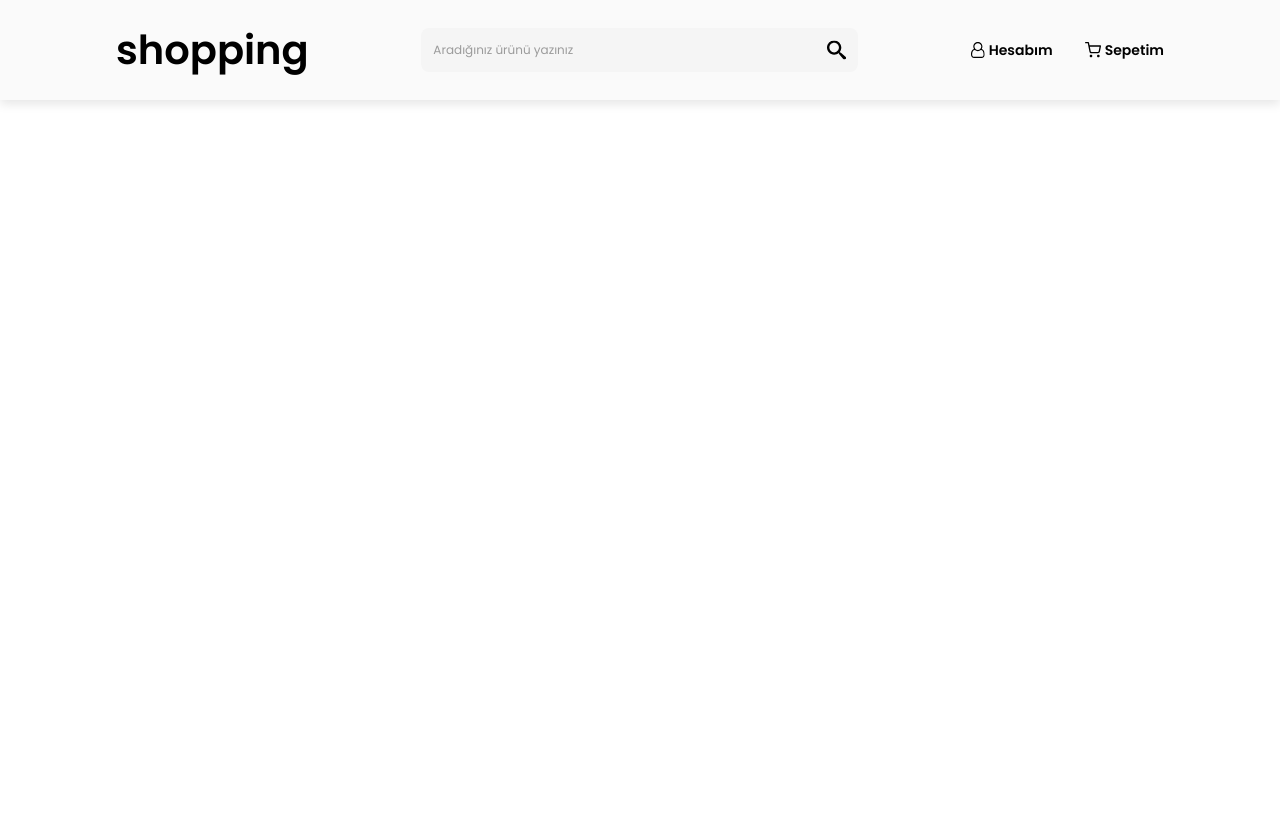
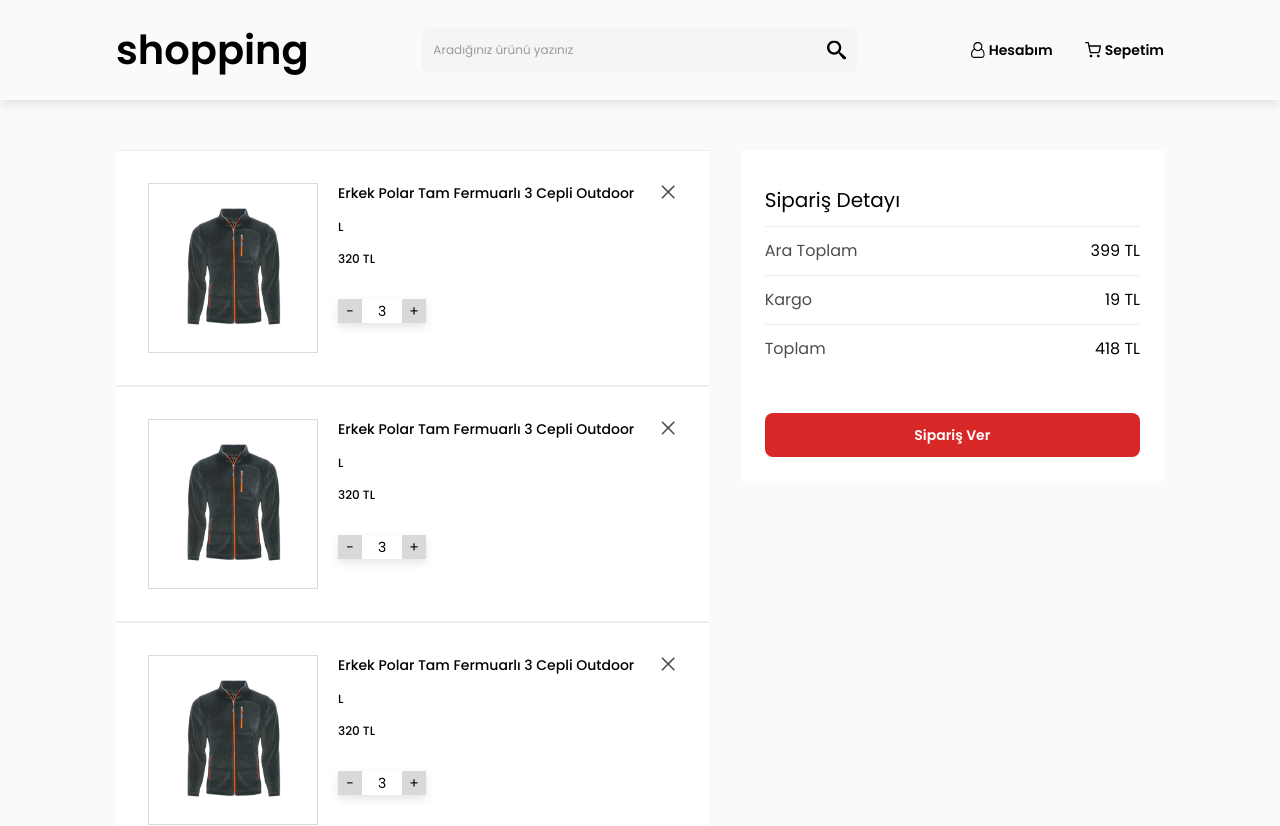
Before and after one commit to mehmetaliayvaz/shopping, a React (Create React App) app: page /shopping-cart in a window 1280 px wide. Shown: the top 826 px of the page. Before the commit the page ends 800 px from the top, so only its background shows below. Built offline with nearby package versions, Linux system fonts and the light colour scheme.

Commit message:
shopping-cart-page edited

```diff
--- a/src/App.jsx
+++ b/src/App.jsx
@@ -1,5 +1,6 @@
 import TheHeader from "./components/TheHeader";
 import HomePage from "./pages/HomePage";
+import ShoppingCart from "./pages/ShoppingCartPage";
 import ProductDetailPage from "./pages/ProductDetailPage";
 import { Routes, Route } from "react-router-dom";
 
@@ -10,6 +11,7 @@ function App() {
       <Routes>
         <Route path="/" element={<HomePage />} />
         <Route path="/product-detail" element={<ProductDetailPage />} />
+        <Route path="/shopping-cart" element={<ShoppingCart />} />
       </Routes>
     </div>
   );
--- /dev/null
+++ b/src/components/OrderDetail.jsx
@@ -0,0 +1,28 @@
+function OrderDetail() {
+  return (
+    <div className="bg-white p-6">
+      <div className="py-3">
+        <h2 className="text-xl">Sipariş Detayı</h2>
+      </div>
+      <div className="mb-10">
+        <div className="py-3 flex justify-between border-t border-gray-200">
+          <h3 className="text-gray-700">Ara Toplam</h3>
+          <span>399 TL</span>
+        </div>
+        <div className="py-3 flex justify-between border-t border-gray-200">
+          <h3 className="text-gray-700">Kargo</h3>
+          <span>19 TL</span>
+        </div>
+        <div className="py-3 flex justify-between border-t border-gray-200">
+          <h3 className="text-gray-700">Toplam</h3>
+          <span>418 TL</span>
+        </div>
+      </div>
+      <div>
+        <button className="btn-primary w-full py-3">Sipariş Ver</button>
+      </div>
+    </div>
+  )
+}
+
+export default OrderDetail
--- /dev/null
+++ b/src/components/ProductCount.jsx
@@ -0,0 +1,11 @@
+function ProductCount() {
+  return (
+    <div className="text-sm inline-flex shadow-md">
+      <button className="bg-gray-300 w-6 h-6 flex justify-center items-center">-</button>
+      <div className="w-10 flex items-center justify-center">3</div>
+      <button className="bg-gray-300 w-6 h-6 flex justify-center items-center">+</button>
+    </div>
+  )
+}
+
+export default ProductCount
--- /dev/null
+++ b/src/components/ShoppingCartProduct.jsx
@@ -0,0 +1,29 @@
+import ProductCount from "./ProductCount";
+import CloseIcon from "./icon/CloseIcon";
+
+function ShoppingCartProduct() {
+  return (
+    <div className="bg-white p-8 border-y border-gray-200 flex justify-between">
+      <div className="flex">
+        <div className="w-[170px] aspect-square p-3 border border-gray-300 mr-5 flex justify-center items-center">
+          <img src="/img/product-example.png" className="max-h-[100%] w-auto" alt="" />
+        </div>
+        <div>
+          <div className="mb-8 flex flex-col">
+            <h2 className="text-sm font-medium mb-4">Erkek Polar Tam Fermuarlı 3 Cepli Outdoor</h2>
+            <span className="text-xs font-medium mb-4">L</span>
+            <span className="text-xs font-medium">320 TL</span>
+          </div>
+          <ProductCount />
+        </div>
+      </div>
+      <div>
+        <button>
+          <CloseIcon size="17" />
+        </button>
+      </div>
+    </div>
+  )
+}
+
+export default ShoppingCartProduct
--- /dev/null
+++ b/src/components/icon/CloseIcon.jsx
@@ -0,0 +1,18 @@
+function CloseIcon(props) {
+  return (
+    <svg
+      width={props.size}
+      height={props.size}
+      viewBox="0 0 17 17"
+      fill="none"
+      xmlns="http://www.w3.org/2000/svg"
+    >
+      <path
+        d="M8.15092 7.86189L2.5166 2.20456L1.38989 3.33587L7.02422 8.9932L1.38989 14.6505L2.5166 15.7818L8.15092 10.1245L13.7852 15.7818L14.9119 14.6505L9.27762 8.9932L14.9119 3.33587L13.7852 2.20456L8.15092 7.86189Z"
+        fill="#4E4E4E"
+      />
+    </svg>
+  );
+}
+
+export default CloseIcon;
--- a/src/pages/ProductDetailPage.jsx
+++ b/src/pages/ProductDetailPage.jsx
@@ -1,4 +1,5 @@
 import ProductSlider from "../components/ProductSlider"
+import ProductCount from "../components/ProductCount"
 
 function ProductDetailPage() {
   const productSm = Array.from({ length: 4 })
@@ -29,11 +30,7 @@ function ProductDetailPage() {
               </div>
               <div className="mb-8 flex items-center">
                 <span className="font-semibold text-3xl mr-10">14890 TL</span>
-                <div className="text-sm flex shadow-md">
-                  <button className="bg-gray-300 w-6 h-6 flex justify-center items-center">-</button>
-                  <div className="w-10 flex items-center justify-center">3</div>
-                  <button className="bg-gray-300 w-6 h-6 flex justify-center items-center">+</button>
-                </div>
+                <ProductCount />
               </div>
               <div className="mb-8">
                 <button className="btn-primary px-8 py-2">
--- /dev/null
+++ b/src/pages/ShoppingCartPage.jsx
@@ -0,0 +1,34 @@
+import ShoppingCartProduct from "../components/ShoppingCartProduct";
+import OrderDetail from "../components/OrderDetail";
+import ProductSlider from "../components/ProductSlider";
+
+function ShoppingCartPage() {
+  const products = Array.from({ length: 3 })
+
+  return (
+    <div className="page-wrapper">
+
+      <section className="mb-20">
+        <div className="container">
+          <div className="md:flex gap-8">
+            <div className="md:w-7/12">
+              {
+                products.map(() => (
+                  <ShoppingCartProduct />
+                ))
+              }
+            </div>
+            <div className="md:w-5/12">
+              <OrderDetail />
+            </div>
+          </div>
+        </div>
+      </section>
+
+      <ProductSlider />
+
+    </div>
+  )
+}
+
+export default ShoppingCartPage
```
Also changed, not shown: public/img/product-example.png (added).
